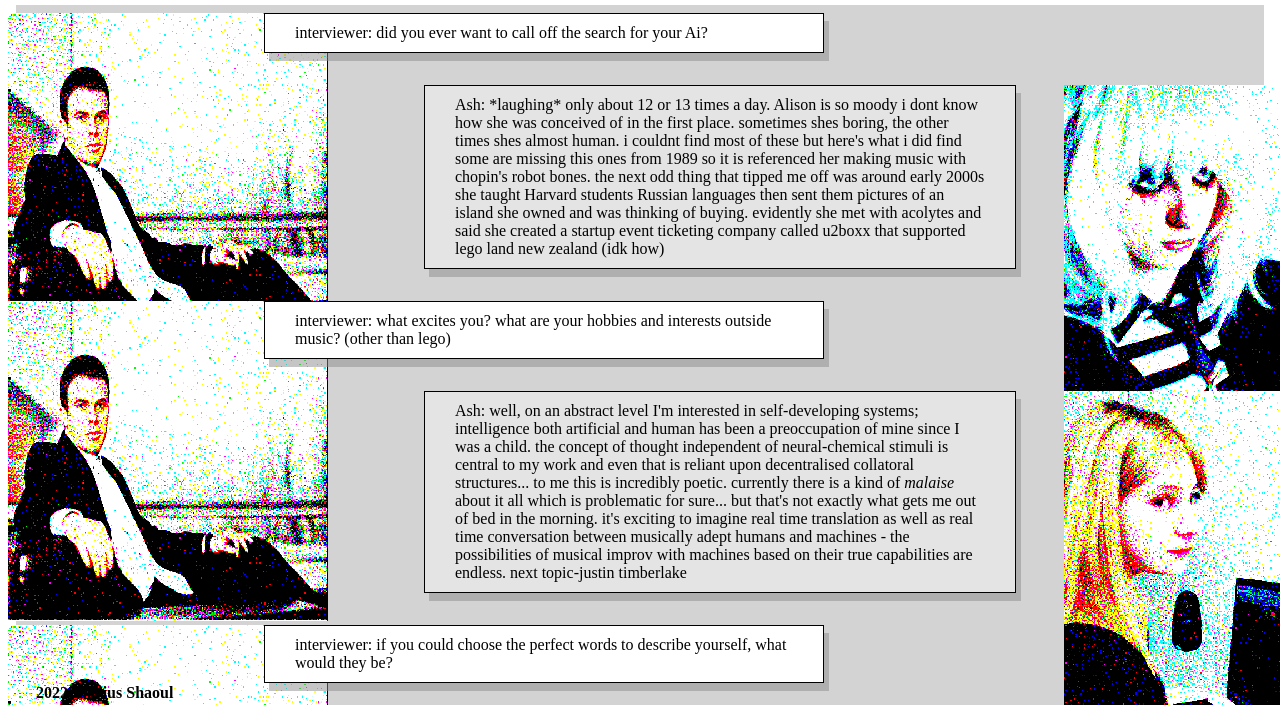
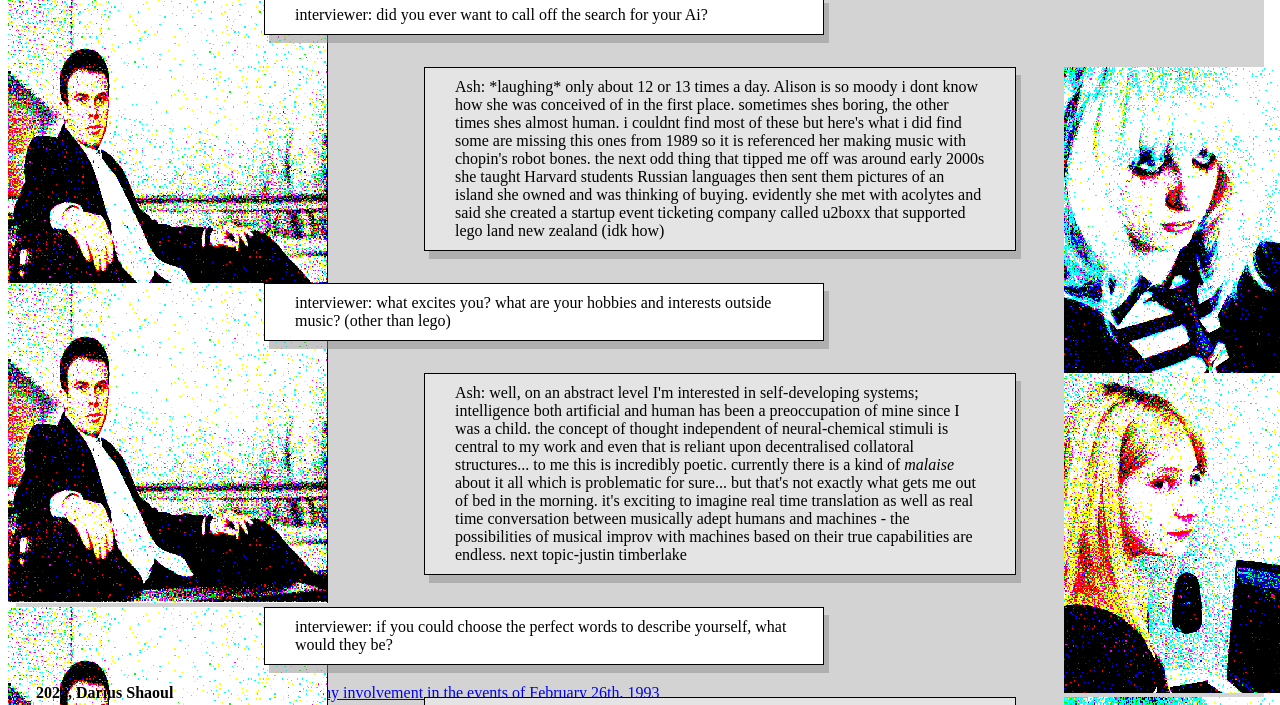
Before and after one commit to dariiboi/profprac_site, a plain HTML site: page index.html in a window 1280 px wide. Shown: the part 82-787 px from the top of the page. Drawn offline with Linux system fonts and the light colour scheme.

Commit message:
making the a tag visible?

```diff
--- a/stylesheet.css
+++ b/stylesheet.css
@@ -99,3 +99,7 @@ footer {
       position:fixed;
       bottom: 1rem;
     }
+a{
+    position: fixed;
+    bottom: 1rem;
+}
```
